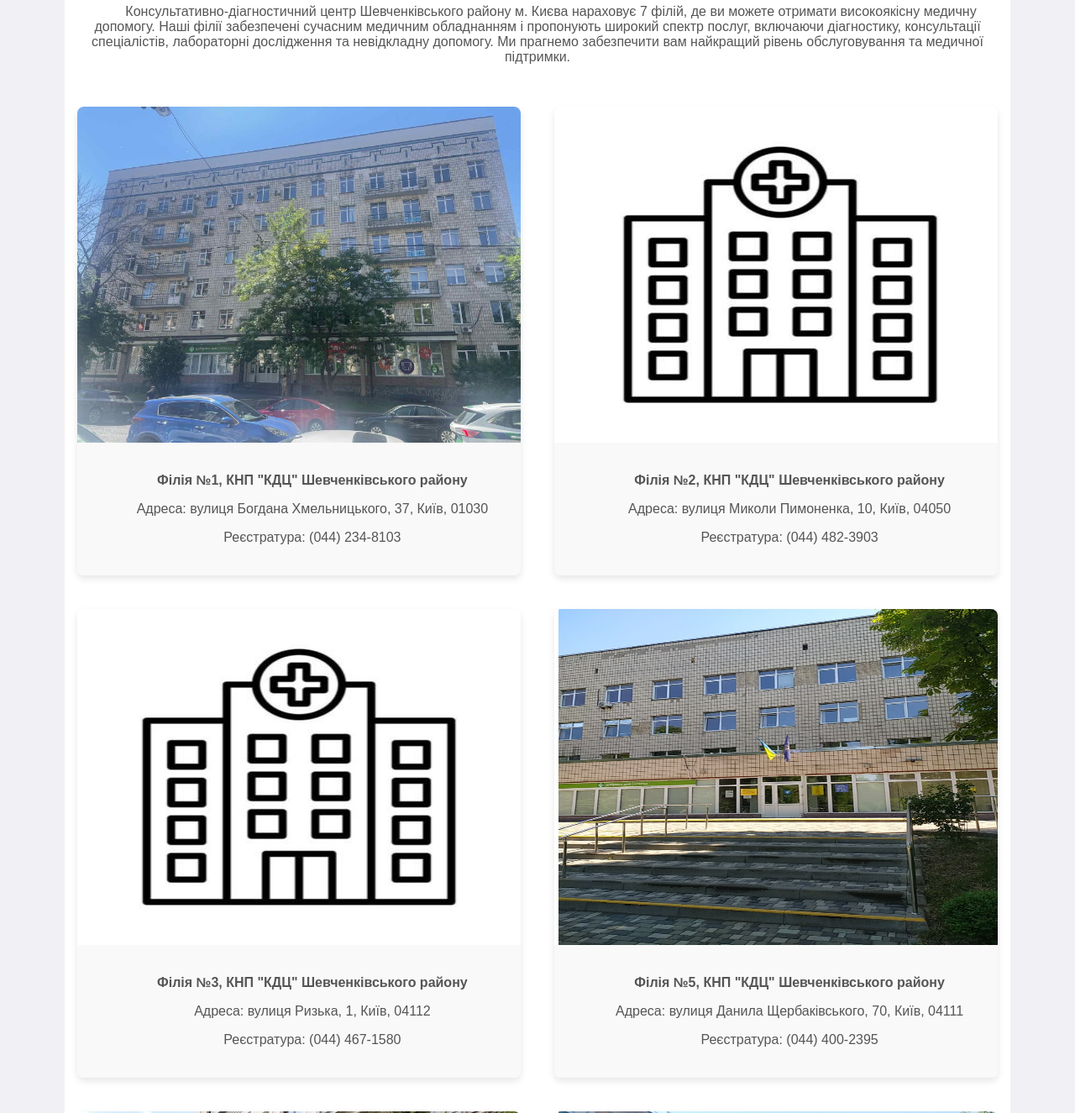
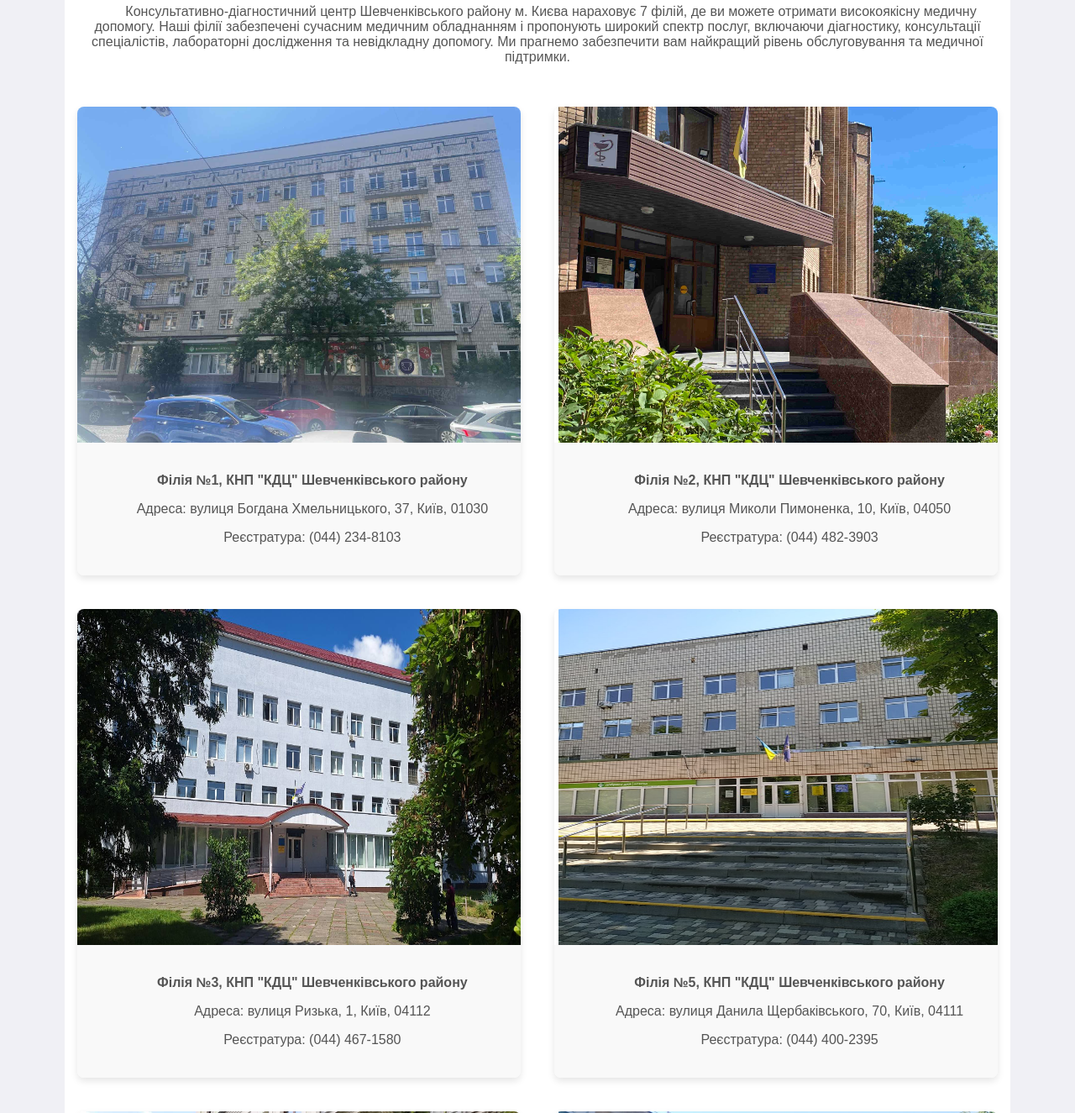
Before and after one commit to kdcsh/kdcsh-site, a plain HTML site: page index.html in a window 1280 px wide. Shown: the part 5380-6705 px from the top of the page at 84% size. Drawn offline with Linux system fonts and the light colour scheme.

Commit message:
added-photos-to-brach-two-three
added-photos-to-brach-two-three

```diff
--- a/index.html
+++ b/index.html
@@ -236,7 +236,7 @@
                         </div>
                     </div>
                     <div class="branch">
-                        <img src="src/branches/hospital-icon.jpg" alt="Branch 2">
+                        <img src="src/branches/br2.jpg" alt="Branch 2">
                         <div class="branch-info">
                             <p><strong>Філія №2, КНП "КДЦ" Шевченківського району</strong></p>
                             <p>Адреса: вулиця Миколи Пимоненка, 10, Київ, 04050</p>
@@ -244,7 +244,7 @@
                         </div>
                     </div>
                     <div class="branch">
-                        <img src="src/branches/hospital-icon.jpg" alt="Branch 3">
+                        <img src="src/branches/br3.jpg" alt="Branch 3">
                         <div class="branch-info">
                             <p><strong>Філія №3, КНП "КДЦ" Шевченківського району</strong></p>
                             <p>Адреса: вулиця Ризька, 1, Київ, 04112</p>
```
Also changed, not shown: src/branches/br2.jpg (added), src/branches/br3.jpg (added).
